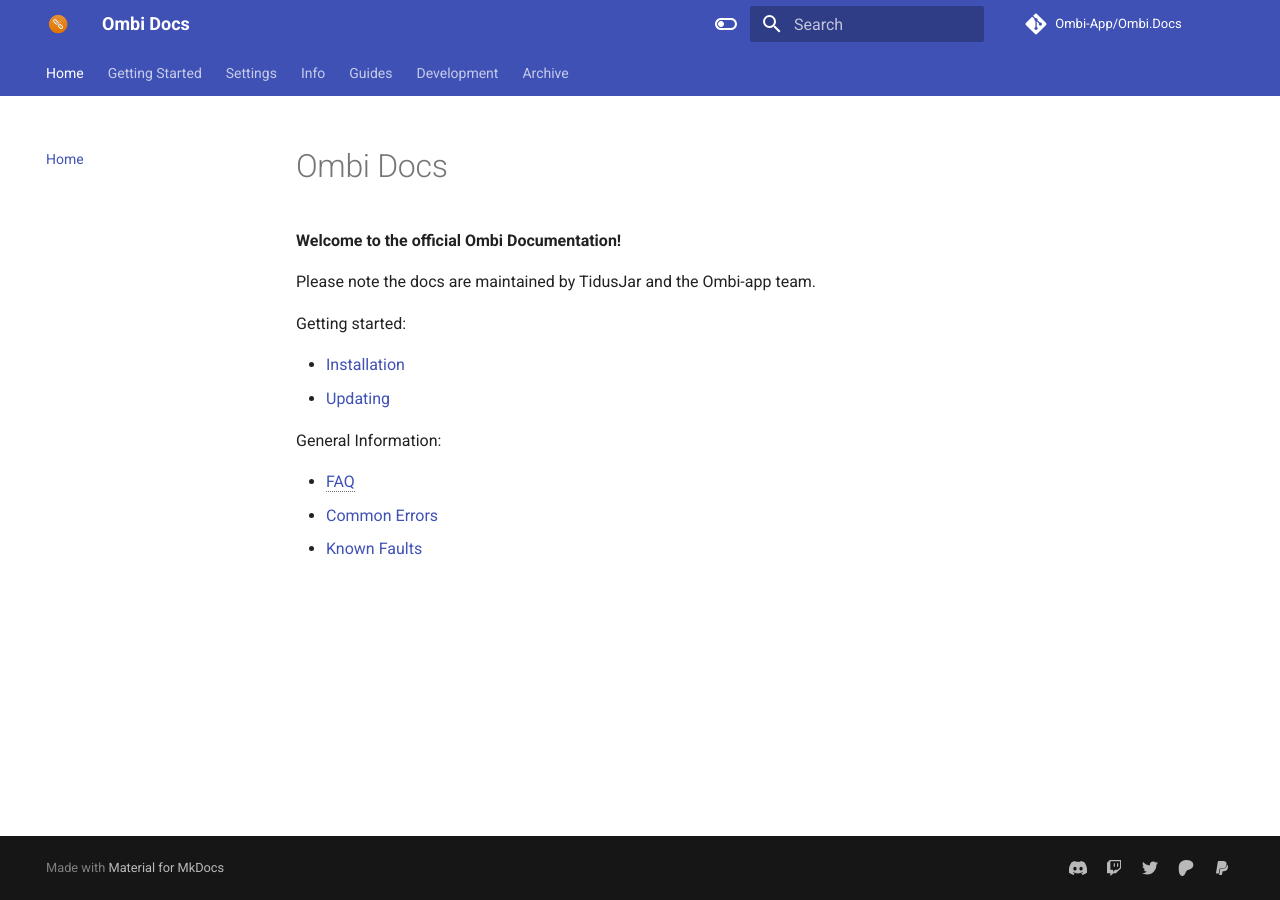
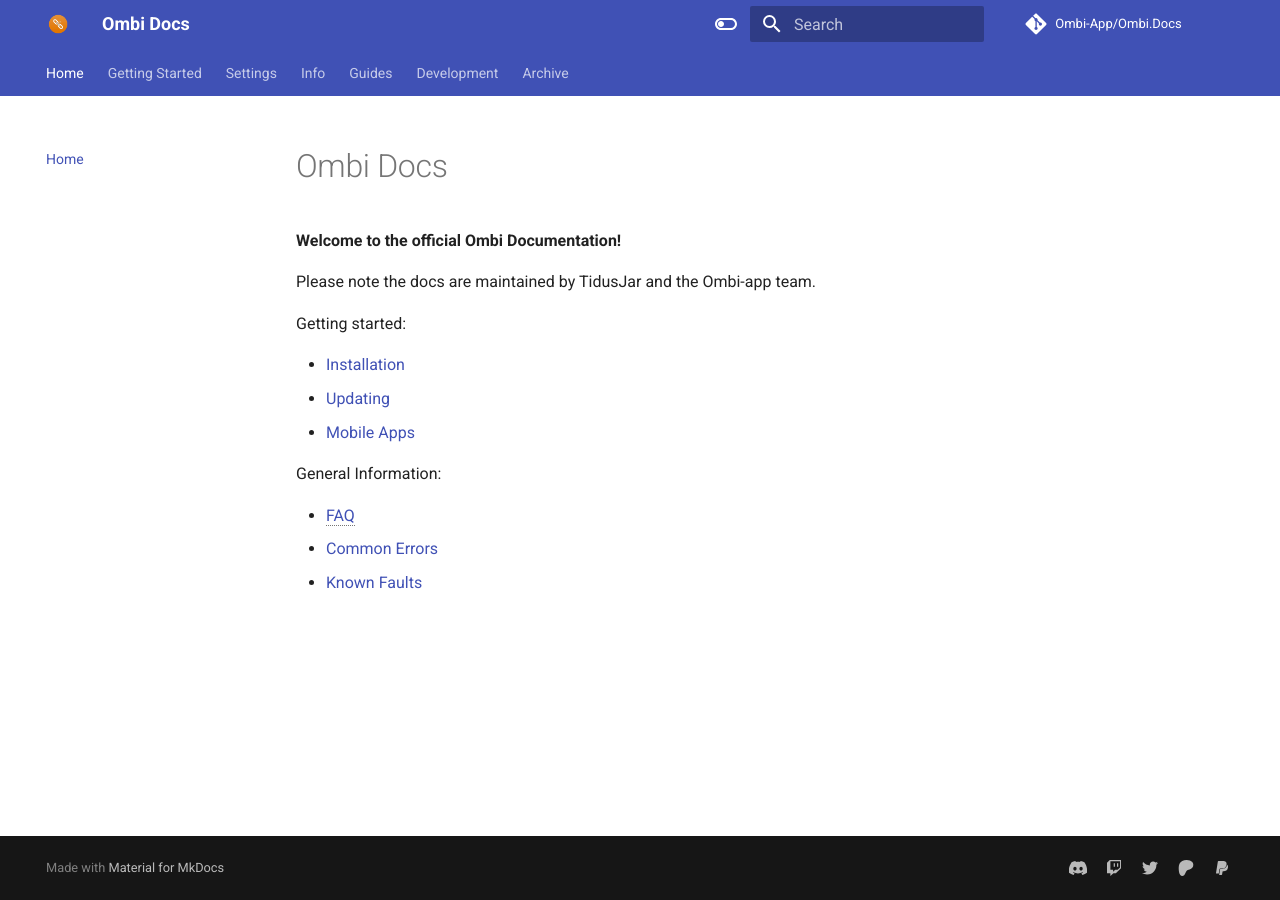
Before and after one commit to Ombi-app/Ombi.Docs, an MkDocs documentation site: the page built from docs/index.md, in a window 1280 px wide. Built offline with MkDocs 1.6.1 and Material for MkDocs 9.7.7, drawn with Linux system fonts in a browser that asks for light colours; comment, search, counter and statistics services are not loaded.

Commit message:
Add link to mobile apps on front page

```diff
--- a/docs/index.md
+++ b/docs/index.md
@@ -13,6 +13,7 @@
 
 - [Installation](./guides/installation)
 - [Updating](./guides/updating)
+- [Mobile Apps](./guides/mobile-app)
 
 General Information:
 
```
